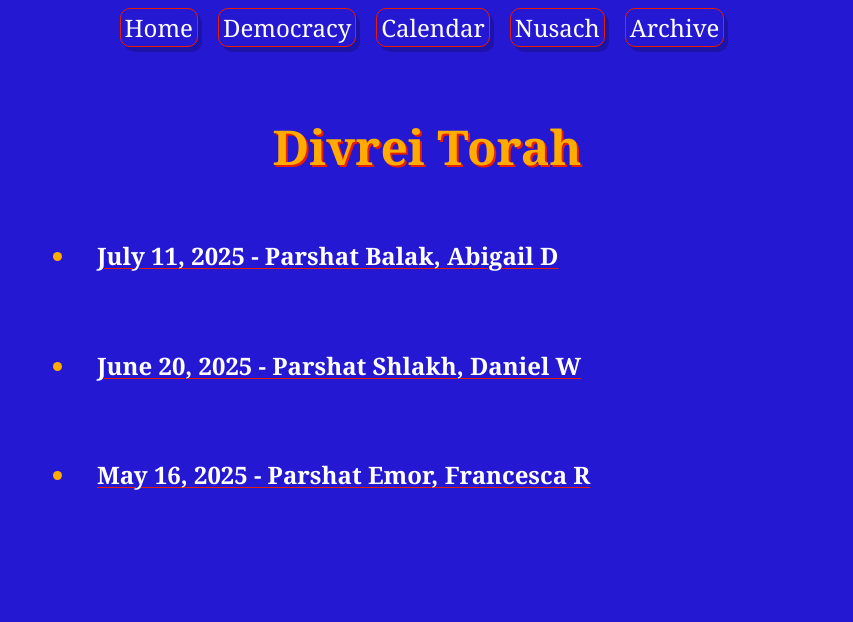
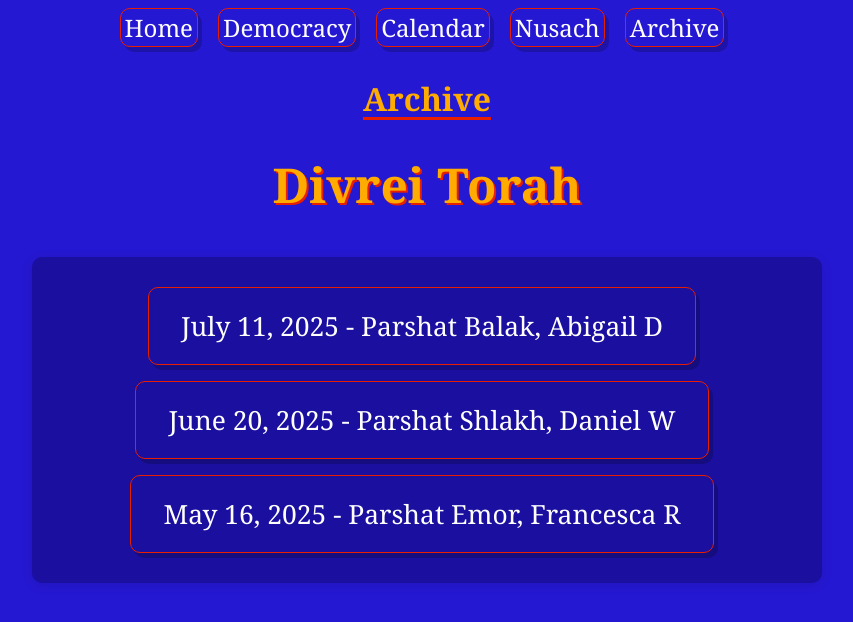
Before and after one commit to cyberjewess/tbrs-sv, a SvelteKit app: page /archive/dvar in a window 1280 px wide. Shown: the top 622 px of the page, without its empty margins (213-1066 px from the left). Built offline with nearby package versions, Linux system fonts and the light colour scheme.

Commit message:
Refactor archive navigation: unify card/button layout, rename to .link-list, and improve button sizing for a cleaner, fractal UX.

```diff
--- a/src/app.css
+++ b/src/app.css
@@ -172,6 +172,11 @@ article li {
     cursor: pointer;
 }
 
+.archive-big {
+    padding: 20px 32px;
+    font-size: 1.1em;
+}
+
 /* =====================
    Buttons & Links
    ===================== */
@@ -212,6 +217,11 @@ a.button {
 a.button:hover {
     background-color: #E81E00;
     color: #2518D2;
+}
+
+a.button.archive-big {
+    padding: 20px 32px;
+    font-size: 1.1em;
 }
 
 /* =====================
@@ -336,3 +346,10 @@ a.button:hover {
     list-style: none;
 
 }
+
+.link-list {
+    display: flex;
+    flex-direction: column;
+    align-items: center;
+    gap: 16px;
+}
--- a/src/routes/archive/dvar/+page.svelte
+++ b/src/routes/archive/dvar/+page.svelte
@@ -1,14 +1,15 @@
-<div class="home">
-	<h1>Divrei Torah</h1>
-	<ul>
-		<li>
-			<h2><a href="/archive/dvar/2025-07-11/">July 11, 2025 - Parshat Balak, Abigail D</a></h2>
-		</li>
-		<li>
-			<h2><a href="/archive/dvar/2025-06-20/">June 20, 2025 - Parshat Shlakh, Daniel W</a></h2>
-		</li>
-		<li>
-			<h2><a href="/archive/dvar/2025-05-16/">May 16, 2025 - Parshat Emor, Francesca R</a></h2>
-		</li>
-	</ul>
+<a href="/archive" class="archive-link">Archive</a>
+<h1>Divrei Torah</h1>
+<div class="calendar-card">
+	<div class="link-list">
+		<a class="button archive-big" href="/archive/dvar/2025-07-11/"
+			>July 11, 2025 - Parshat Balak, Abigail D</a
+		>
+		<a class="button archive-big" href="/archive/dvar/2025-06-20/"
+			>June 20, 2025 - Parshat Shlakh, Daniel W</a
+		>
+		<a class="button archive-big" href="/archive/dvar/2025-05-16/"
+			>May 16, 2025 - Parshat Emor, Francesca R</a
+		>
+	</div>
 </div>
--- a/src/routes/archive/nirtzah/+page.svelte
+++ b/src/routes/archive/nirtzah/+page.svelte
@@ -1,3 +1,4 @@
+<a href="/archive" class="archive-link">Archive</a>
 <div class="home">
 	<h1>It's almost the end of the seder!</h1>
 	<p>
```
Also changed, not shown: src/routes/archive/+page.svelte (+6 -10 lines).
